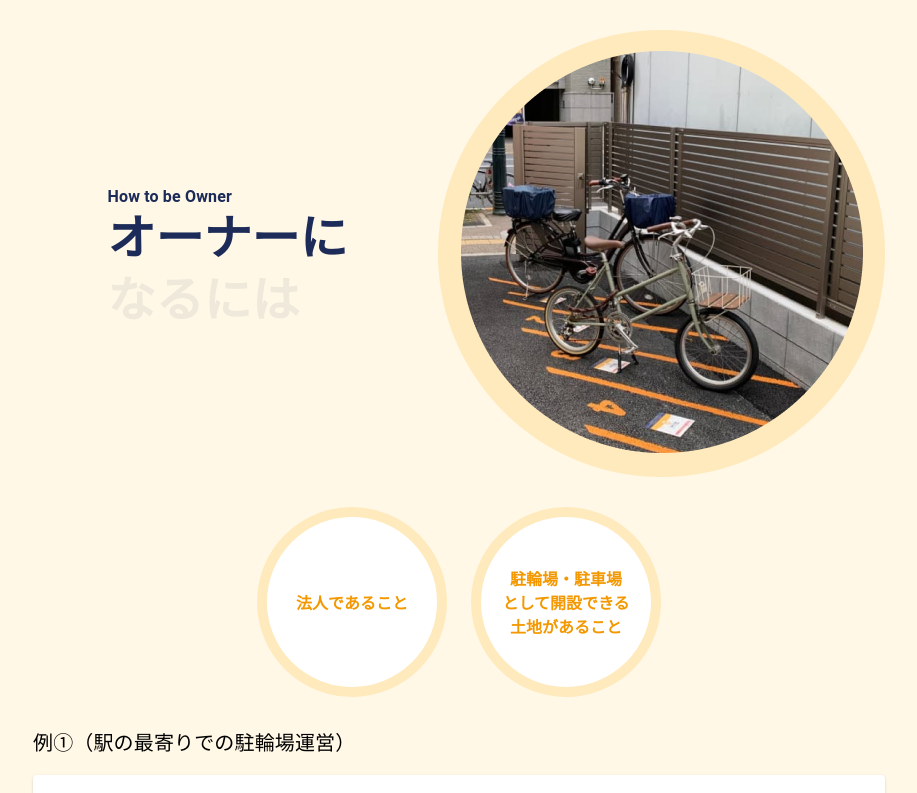
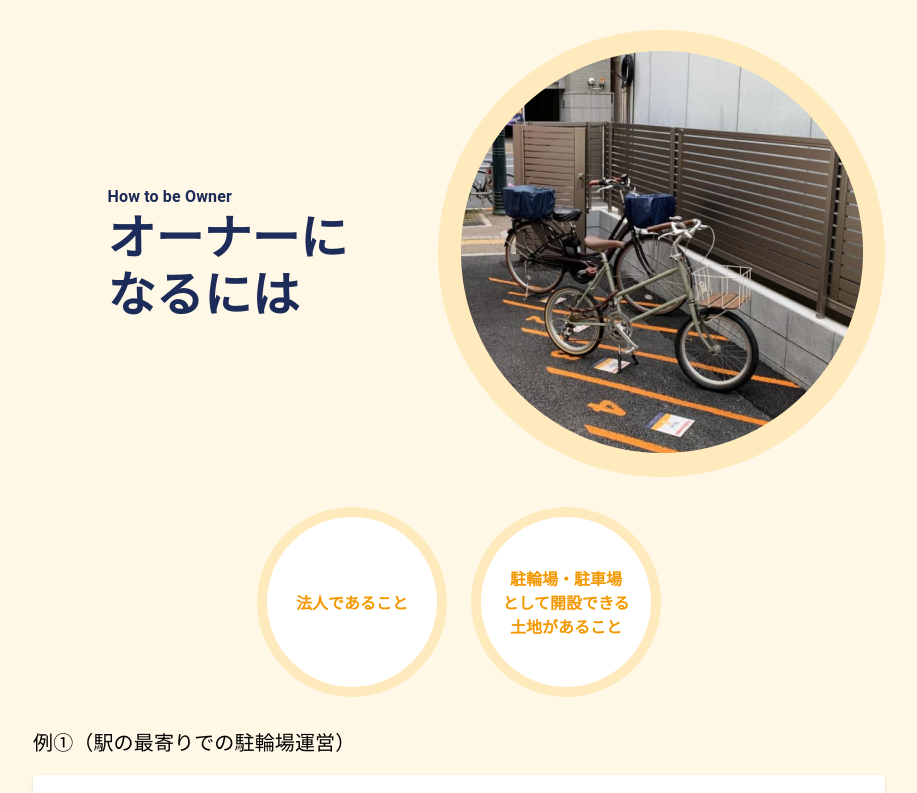
Before and after one commit to eqs-nishimura/my-next-app-test, a Next.js app: page /owner in a window 1280 px wide. Shown: the top 793 px of the page, without its empty margins (181-1098 px from the left). Built offline with nearby package versions, Linux system fonts and the light colour scheme.

Commit message:
0822 1848

```diff
--- a/src/component/Text/MFCTitle.tsx
+++ b/src/component/Text/MFCTitle.tsx
@@ -34,11 +34,11 @@ const MFCTitle = ({
   descriptionTextAlign,
   fontSize = { xs: '2rem', sm: '2.5rem', md: '3rem', lg: '3rem', xl: '3rem' },
   isSlideUpFinished = false,
-  slideUpDuration = 3,
-  slideUpDelay = 3
+  slideUpDuration = 0.5,
+  slideUpDelay = 0.3
 }: TitleWithDescriptionProps) => {
   const titleDelay = isSlideUpFinished ? 0.1 : 0.1 + slideUpDuration + slideUpDelay;
-  const descriptionDelay = isSlideUpFinished ? 0.1 : 0.1 + slideUpDuration + slideUpDelay;
+  const descriptionDelay = isSlideUpFinished ? 1.1 : 1.1 + slideUpDuration + slideUpDelay;
   return (
     <Stack spacing={3}>
       <Stack>
```
